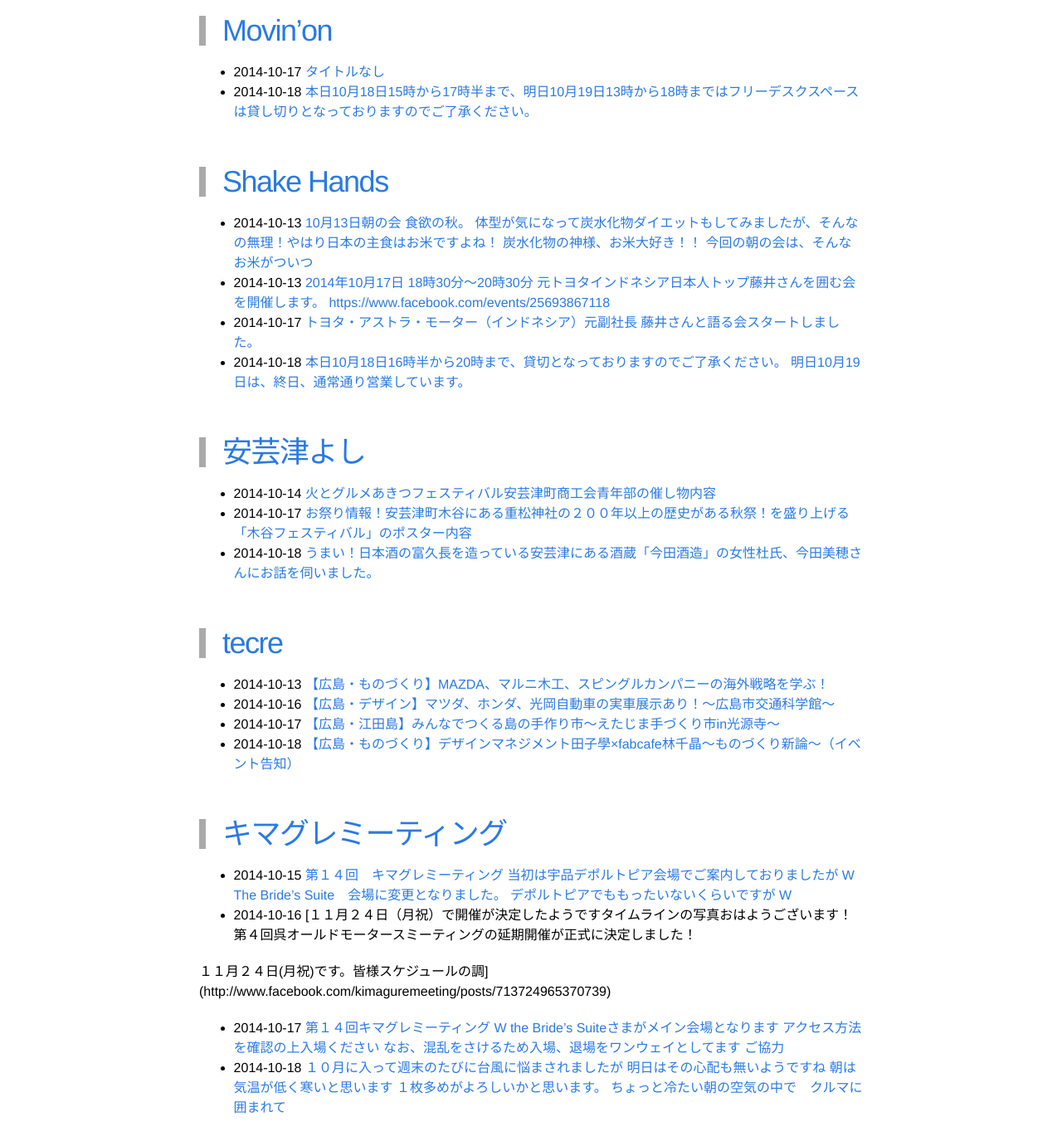
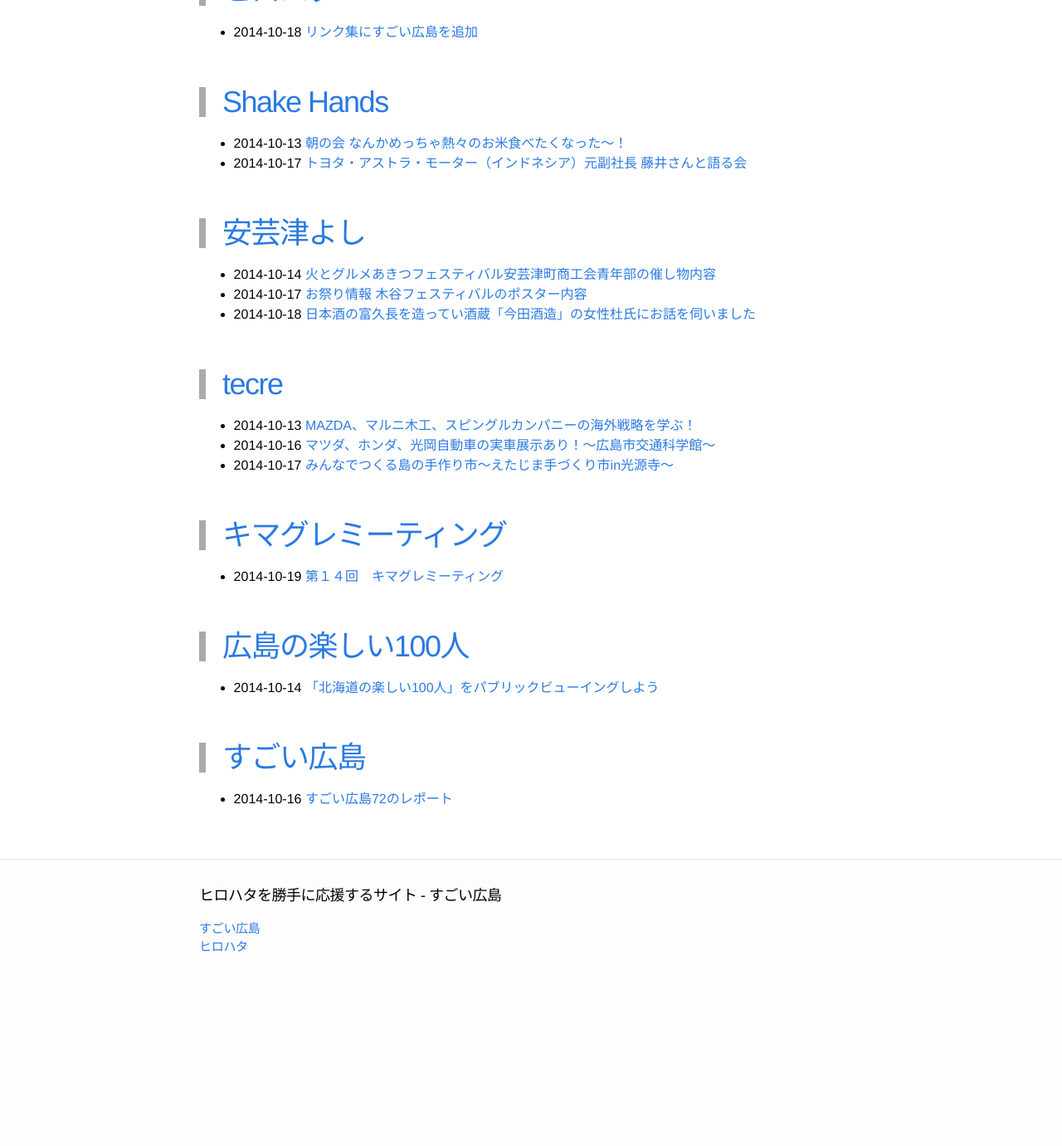
Before and after one commit to great-h/hirohata, a Jekyll site: the page built from _posts/2014-10-19-report.markdown, in a window 1280 px wide and 1400 px high, scrolled down 389 px. Shown: the top 1381 px of the window at 83% size. Built offline with Jekyll 4.4.1, drawn with Linux system fonts in a browser that asks for light colours; after the commit the page ends 1572 px from its top, so only the background shows below that; some of the changed text lies outside the part shown.

Commit message:
10月19日までのレポートを作成

```diff
--- a/_posts/2014-10-19-report.markdown
+++ b/_posts/2014-10-19-report.markdown
@@ -4,69 +4,45 @@
 date:   2014-10-19 00:00:00
 ---
 
+# 今週のイベント
+
+* 2014-10-25,26 [2014安芸津フェスティバル](http://akitsu.co/fes-1401.html?utm_source=rss&utm_medium=rss&utm_campaign=fes)
+
 # [ヒロハタ](http://hiro-hata.com/)
 
-* 2014-10-18 [プロジェクト・メンバー　リンク集](http://hiro-hata.com/post/96550050645)
-* 2014-10-15 [おはようございます「ヒロハタ」です。 Webの勉強会CSS Nite in HIROSHIMAのご案内です。  ◆テーマ：「おもしろい！」をつくろう ◆日時：11月25日（土）13:00～17:40（開](http://www.facebook.com/hirohatap/posts/708978832512248)
-
-
-# [Movin'on](http://coworking-hiroshima.com/)
-
-* 2014-10-17 [タイトルなし](http://www.facebook.com/events/839353869430931/permalink/839353876097597/)
-* 2014-10-18 [本日10月18日15時から17時半まで、明日10月19日13時から18時まではフリーデスクスペースは貸し切りとなっておりますのでご了承ください。](http://www.facebook.com/movinon.hiroshima/posts/832518680102245)
+* 2014-10-18 [リンク集にすごい広島を追加](http://hiro-hata.com/post/96550050645)
 
 
 # [Shake Hands](http://www.shakehands.jp/)
 
-* 2014-10-13 [10月13日朝の会  食欲の秋。 体型が気になって炭水化物ダイエットもしてみましたが、そんなの無理！やはり日本の主食はお米ですよね！ 炭水化物の神様、お米大好き！！  今回の朝の会は、そんなお米がついつ](http://www.facebook.com/CoworkingShakeHands/posts/814077215310341)
-* 2014-10-13 [2014年10月17日 18時30分〜20時30分 元トヨタインドネシア日本人トップ藤井さんを囲む会を開催します。 https://www.facebook.com/events/25693867118](http://www.facebook.com/CoworkingShakeHands/photos/a.624867490897982.1073741830.592127770838621/814196258631770/?type=1)
-* 2014-10-17 [トヨタ・アストラ・モーター（インドネシア）元副社長 藤井さんと語る会スタートしました。](http://www.facebook.com/CoworkingShakeHands/photos/a.624867490897982.1073741830.592127770838621/816442071740522/?type=1)
-* 2014-10-18 [本日10月18日16時半から20時まで、貸切となっておりますのでご了承ください。  明日10月19日は、終日、通常通り営業しています。](http://www.facebook.com/CoworkingShakeHands/posts/816876901697039)
+* 2014-10-13 [朝の会 なんかめっちゃ熱々のお米食べたくなった～！](http://www.facebook.com/CoworkingShakeHands/posts/814077215310341)
+* 2014-10-17 [トヨタ・アストラ・モーター（インドネシア）元副社長 藤井さんと語る会](http://www.facebook.com/CoworkingShakeHands/photos/a.624867490897982.1073741830.592127770838621/816442071740522/?type=1)
 
 
 # [安芸津よし](http://akitsu.co/)
 
 * 2014-10-14 [火とグルメあきつフェスティバル安芸津町商工会青年部の催し物内容](http://akitsu.co/fes-2-1457.html?utm_source=rss&utm_medium=rss&utm_campaign=fes-2)
-* 2014-10-17 [お祭り情報！安芸津町木谷にある重松神社の２００年以上の歴史がある秋祭！を盛り上げる「木谷フェスティバル」のポスター内容](http://akitsu.co/fes-3-1469.html?utm_source=rss&utm_medium=rss&utm_campaign=fes-3)
-* 2014-10-18 [うまい！日本酒の富久長を造っている安芸津にある酒蔵「今田酒造」の女性杜氏、今田美穂さんにお話を伺いました。](http://akitsu.co/fukucho-1454.html?utm_source=rss&utm_medium=rss&utm_campaign=fukucho)
+* 2014-10-17 [お祭り情報 木谷フェスティバルのポスター内容](http://akitsu.co/fes-3-1469.html?utm_source=rss&utm_medium=rss&utm_campaign=fes-3)
+* 2014-10-18 [日本酒の富久長を造ってい酒蔵「今田酒造」の女性杜氏にお話を伺いました](http://akitsu.co/fukucho-1454.html?utm_source=rss&utm_medium=rss&utm_campaign=fukucho)
 
 
 # [tecre](http://tecre.jp/)
 
-* 2014-10-13 [【広島・ものづくり】MAZDA、マルニ木工、スピングルカンパニーの海外戦略を学ぶ！](http://tecre.jp/mazda-maruni-spinglemove/)
-* 2014-10-16 [【広島・デザイン】マツダ、ホンダ、光岡自動車の実車展示あり！～広島市交通科学館～](http://tecre.jp/mazda-honda-mitsuoka/)
-* 2014-10-17 [【広島・江田島】みんなでつくる島の手作り市～えたじま手づくり市in光源寺～](http://tecre.jp/hiroshima-etajima-tedukuri/)
-* 2014-10-18 [【広島・ものづくり】デザインマネジメント田子學×fabcafe林千晶～ものづくり新論～（イベント告知）](http://tecre.jp/hiroshima-monodukuri-loftwork-2/)
+* 2014-10-13 [MAZDA、マルニ木工、スピングルカンパニーの海外戦略を学ぶ！](http://tecre.jp/mazda-maruni-spinglemove/)
+* 2014-10-16 [マツダ、ホンダ、光岡自動車の実車展示あり！～広島市交通科学館～](http://tecre.jp/mazda-honda-mitsuoka/)
+* 2014-10-17 [みんなでつくる島の手作り市～えたじま手づくり市in光源寺～](http://tecre.jp/hiroshima-etajima-tedukuri/)
 
 
 # [キマグレミーティング](https://www.facebook.com/kimaguremeeting)
 
-* 2014-10-15 [第１４回　キマグレミーティング  当初は宇品デポルトピア会場でご案内しておりましたが  W The Bride's Suite　会場に変更となりました。  デポルトピアでももったいないくらいですが  W](http://www.facebook.com/kimaguremeeting/photos/a.518994288177142.1073741829.501348703275034/713398158736753/?type=1)
-* 2014-10-16 [１１月２４日（月祝）で開催が決定したようですタイムラインの写真おはようございます！第４回呉オールドモータースミーティングの延期開催が正式に決定しました！
-
-１１月２４日(月祝)です。皆様スケジュールの調](http://www.facebook.com/kimaguremeeting/posts/713724965370739)
-* 2014-10-17 [第１４回キマグレミーティング  W the Bride's Suiteさまがメイン会場となります  アクセス方法を確認の上入場ください  なお、混乱をさけるため入場、退場をワンウェイとしてます  ご協力](http://www.facebook.com/kimaguremeeting/photos/a.518994288177142.1073741829.501348703275034/714496841960218/?type=1)
-* 2014-10-18 [１０月に入って週末のたびに台風に悩まされましたが  明日はその心配も無いようですね  朝は気温が低く寒いと思います  １枚多めがよろしいかと思います。  ちょっと冷たい朝の空気の中で　クルマに囲まれて ](http://www.facebook.com/kimaguremeeting/photos/a.518994288177142.1073741829.501348703275034/715118458564723/?type=1)
-
-
+* 2014-10-19 [第１４回　キマグレミーティング](https://www.facebook.com/events/1469048870025732/)
 
 
 # [広島の楽しい100人](https://www.facebook.com/h100parson)
 
-* 2014-10-13 [タイトルなし](http://www.facebook.com/events/381577058675130/permalink/381577062008463/)
-* 2014-10-14 [タイトルなし](http://www.facebook.com/h100parson/posts/1478773912397749)
-
-
-# [殿倶楽部](https://www.facebook.com/tonoclub.info)
-
-* 2014-10-16 [タイトルなし](http://www.facebook.com/events/754864384586175/permalink/754864387919508/)
-
-
+* 2014-10-14 [「北海道の楽しい100人」をパブリックビューイングしよう](http://www.facebook.com/h100parson/posts/1478773912397749)
 
 
 # [すごい広島](http://great-h.github.io/)
 
-* 2014-10-16 [恒例の2週間前のレポートです。今日はすごい広島72。 http://great-h.github.io/events/event-072.html  東京からのエア参加。シェルスクリプトに挑戦。 htt](http://www.facebook.com/great.hiroshima/posts/466042973538353)
-* 2014-10-16 [パブリックビューイングということて広島と北海道が繋がるのかな。](http://www.facebook.com/great.hiroshima/posts/466246216851362)
-* 2014-10-16 [タイトルなし](http://www.facebook.com/events/1505161346392083/permalink/1505161353058749/)
-* 2014-10-17 [広島にはおもしろいプログラマーがいるとかいないとか。いや、いるのはすごいプログラマーじゃなかったですっけ？](http://www.facebook.com/great.hiroshima/posts/466371803505470)
+* 2014-10-16 [すごい広島72のレポート](http://www.facebook.com/great.hiroshima/posts/466042973538353)
```
Also changed, not shown: _stock.md (added, +5 -0 lines).
